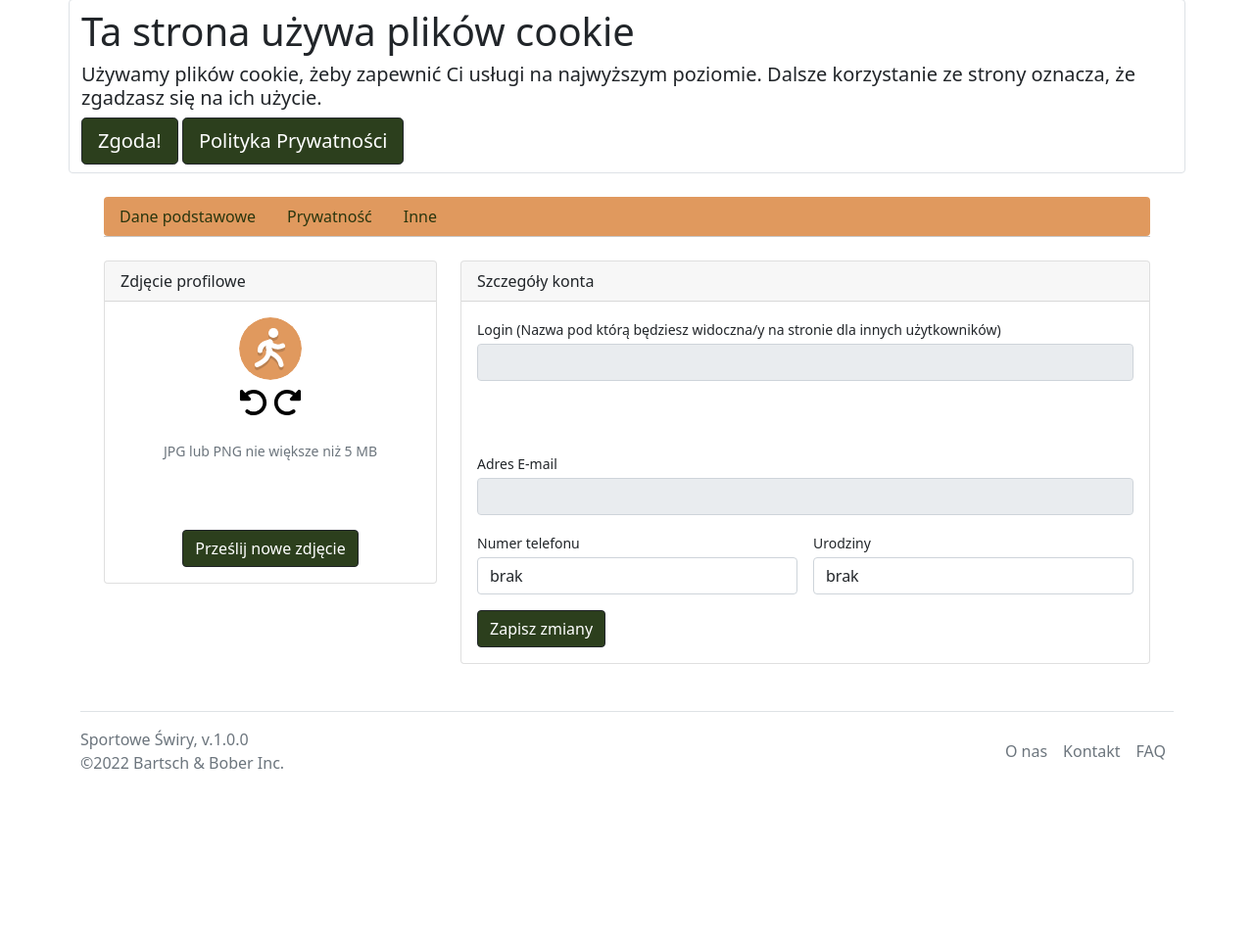
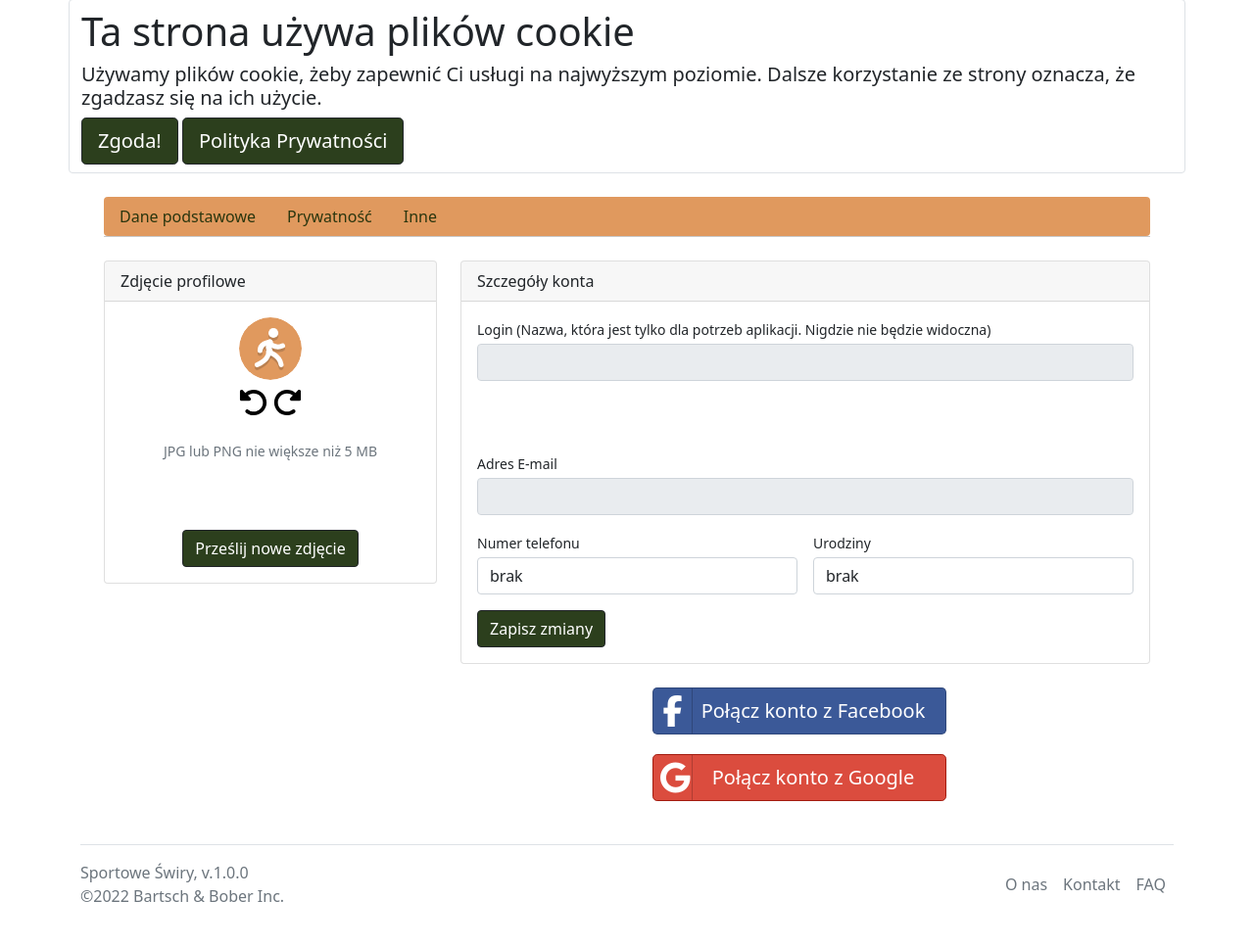
Before and after one commit to MaBober/SportoweSwiry, a Python web app: template user/templates/accountSettings.html in a window 1280 px wide. Shown: the part 61-1028 px from the top of the page at 98% size. Before the commit the page ends 846 px from the top, so only its background shows below. Run offline with Jinja, Linux system fonts and the light colour scheme; the template is opened without the code that fills it, so the values that code supplies are empty; some libraries are stand-ins or nearby versions.

Commit message:
Added oportunity connect exist account with facebook account

```diff
--- a/static/styles/style.css
+++ b/static/styles/style.css
@@ -7,10 +7,18 @@
   margin-bottom: 20px;
 }
 
-
+.row-social-connect {
+    margin: auto;
+    width: 360px;
+    display: flex;
+    flex-direction: column;
+    justify-content: center;
+    margin-bottom: 20px;
+  }
 
 
 .btn-facebook {
+  width: 300px;
   color: #fff;
   background-color: #3b5998;
   border-color: rgba(0,0,0,0.2);
--- a/templates/confirm.html
+++ b/templates/confirm.html
@@ -1,4 +1,4 @@
-<p>Czołem {{ user.userName }},</p>
+<p>Czołem {{ '{} {}'.format(user.name, user.lastName) }},</p>
 <p>Witaj w <b>Sportowych Świrach</b>!</p>
 <p>Żeby potwierdzić Twoje konto prosze <a href="{{ url_for('user.confirm', token=token, _external=True) }}">kliknij tutaj</a>.</p>
 <p>Alternatywnie możesz wkleić poniższy link w swoją przeglądarke:</p>
--- a/templates/confirm.txt
+++ b/templates/confirm.txt
@@ -1,4 +1,4 @@
-Czołem {{ user.userName }},
+Czołem {{ '{} {}'.format(current_user.name, current_user.lastName) }},
 
 Witaj w Sportowych Świrach!
 
--- a/templates/reset.html
+++ b/templates/reset.html
@@ -1,4 +1,4 @@
-<p>Czołem {{ user.userName }},</p>
+<p>Czołem {{ '{} {}'.format(current_user.name, current_user.lastName) }},</p>
 <p>Żeby zresetować swoje hasło proszę <a href="{{ url_for('user.resetPassword', token=token, _external=True) }}">kliknij tutaj</a>.</p>
 <p>Alternatywnie możesz wkleić poniższy link w swoją przeglądarke:</p>
 <p>{{ url_for('user.resetPassword', token=token, _external=True) }}</p>
--- a/templates/reset.txt
+++ b/templates/reset.txt
@@ -1,4 +1,4 @@
-Czołem {{ user.userName }},
+Czołem {{ '{} {}'.format(current_user.name, current_user.lastName) }},
 
 Żeby zresetować swoje hasło kliknij w poniższy link:
 
--- a/templates/welcome.html
+++ b/templates/welcome.html
@@ -1,4 +1,4 @@
-<p>Czołem {{ current_user.id }},</p>
+<p>Czołem {{ '{} {}'.format(current_user.name, current_user.lastName) }},</p>
 <p>Witaj w wyzwaniu sportowym <b>{{ event.name }}</b></p>
 <p>Data rozpoczęcia: {{ event.start }}</p>
 <p>Długość: {{ event.lengthWeeks  }} tygodni</p>
--- a/templates/welcome.txt
+++ b/templates/welcome.txt
@@ -1,4 +1,4 @@
-Czołem {{ current_user.id }}!,
+Czołem {{ '{} {}'.format(current_user.name, current_user.lastName) }}!,
 
 Witaj w wyzwaniu sportowym {{ event.name }}!
 
--- a/user/templates/accountSettings.html
+++ b/user/templates/accountSettings.html
@@ -58,7 +58,7 @@
                         {{ form.csrf_token }}
                         <!-- Form Group (username)-->
                         <div class="mb-3">
-                            <label class="small mb-1">Login (Nazwa pod którą będziesz widoczna/y na stronie dla innych użytkowników)</label>
+                            <label class="small mb-1">Login (Nazwa, która jest tylko dla potrzeb aplikacji. Nigdzie nie będzie widoczna)</label>
                             <input class="form-control" type="text" value="{{current_user.id}}" aria-label="Disabled input example" disabled readonly>
                             <ul>
                                 {% for error in form.id.errors %}
@@ -117,6 +117,20 @@
                     </form>
                 </div>
             </div>
+
+            <div class="row-social-connect">
+                <div class="container">
+                    <a class="btn btn-lg btn-social btn-facebook" href="{{ url_for('user.loginConnectFacebook') }}">
+                        <i class="fa fa-facebook fa-fw"></i> Połącz konto z Facebook
+                    </a>
+                </div>
+                <div class="container">
+                    <a class="btn btn-lg btn-social btn-google" href="#">
+                        <i class="fa fa-google fa-fw"></i> Połącz konto z Google
+                    </a>
+                </div>
+            </div>
+
         </div>
     </div>
 </div>
--- a/user/templates/listOfUsers.html
+++ b/user/templates/listOfUsers.html
@@ -82,7 +82,7 @@
                                     <!-- Button trigger modal -->
                                     <a type="button" class="btn btn-danger btn-sm delete-confirm"
                                         data-bs-toggle="modal" data-bs-target="#confirmDeleteModal"
-                                        data-desc="{{ 'Napewno chcesz usunać użytkownika: {}?'.format(user.id) }}"
+                                        data-desc="{{ 'Napewno chcesz usunać użytkownika: {} ({} {})?'.format(user.id, user.name, user.lastName) }}"
                                         data-url="{{ url_for('user.deleteUser', userName=user.id )}}">
                                         Usuń
                                     </a>
--- a/user/templates/login.html
+++ b/user/templates/login.html
@@ -19,6 +19,7 @@
 
                         </a>
                     </div>
+                </div>
             </div>
             <p class="login-trad">lub tradycyjnie</p>
 
--- a/user/templates/unconfirmed.html
+++ b/user/templates/unconfirmed.html
@@ -4,7 +4,7 @@
 
     <div class="page-header">
         <h1>
-            Witaj, {{ current_user.id }}!
+            Witaj, {{ '{} {}'.format(current_user.name, current_user.lastName) }}!
         </h1>
         <h3>Twoje konto nie zostało jeszcze potwierdzone.</h3>
         <p>
```
Also changed, not shown: user/routes.py (+49 -1 lines).
